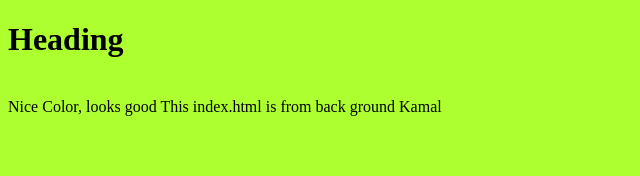
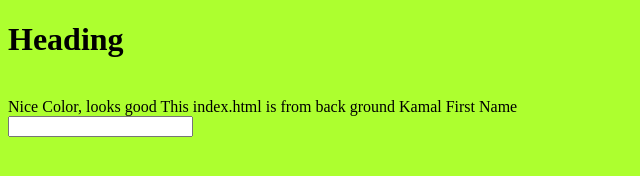
Before and after one commit to kamalustech/backgroundcolor, a plain HTML site: page index.html in a window 1280 px wide. Shown: the whole page, without its empty margins (0-640 px from the left). Drawn offline with Linux system fonts and the light colour scheme.

Commit message:
added firstname input

```diff
--- a/index.html
+++ b/index.html
@@ -13,5 +13,8 @@
 	Nice Color, looks good
 	This index.html is from back ground Kamal
 	<script type="text/javascript" src = 'script.js'></script>
+	<label for = 'fname'>First Name</label>
+	<br>
+	<input text= 'text' name = 'fname' id = 'fname'>
 </body>
 </html>
```
Also changed, not shown: 1 other file.
